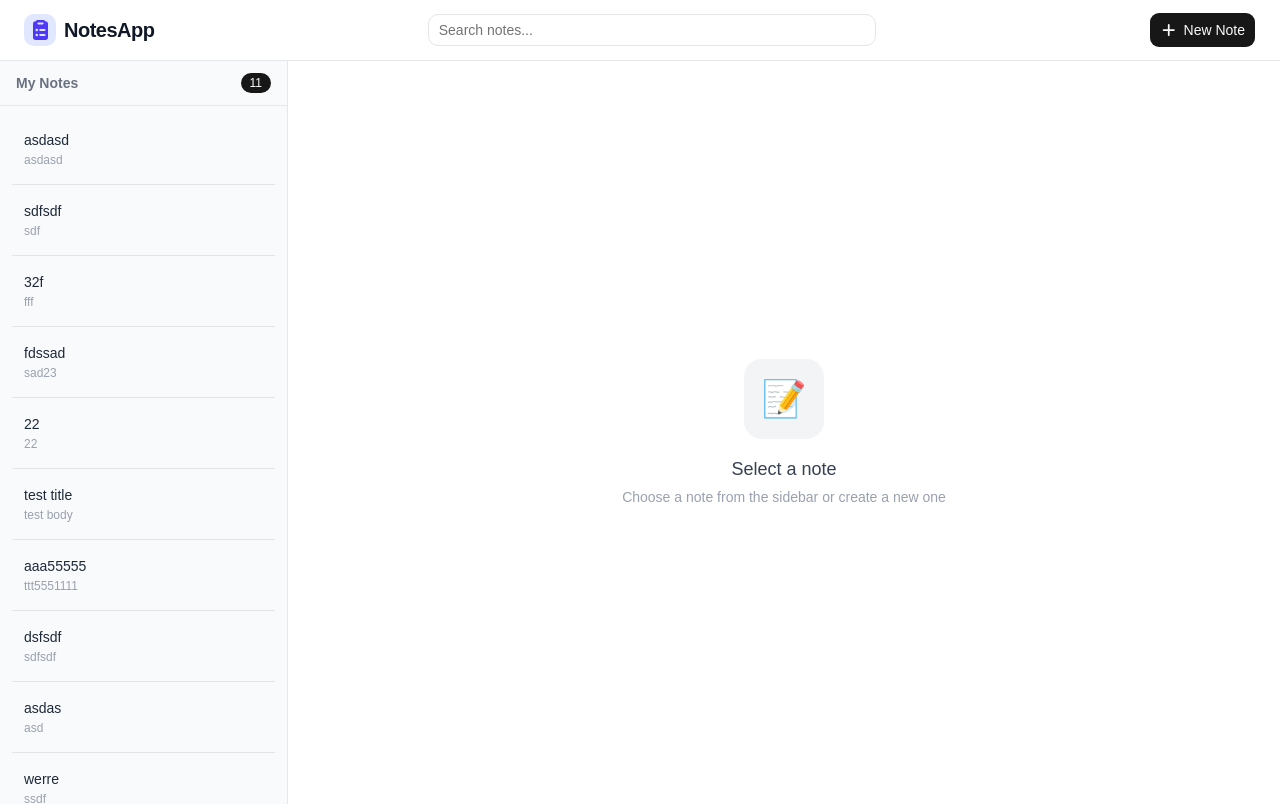
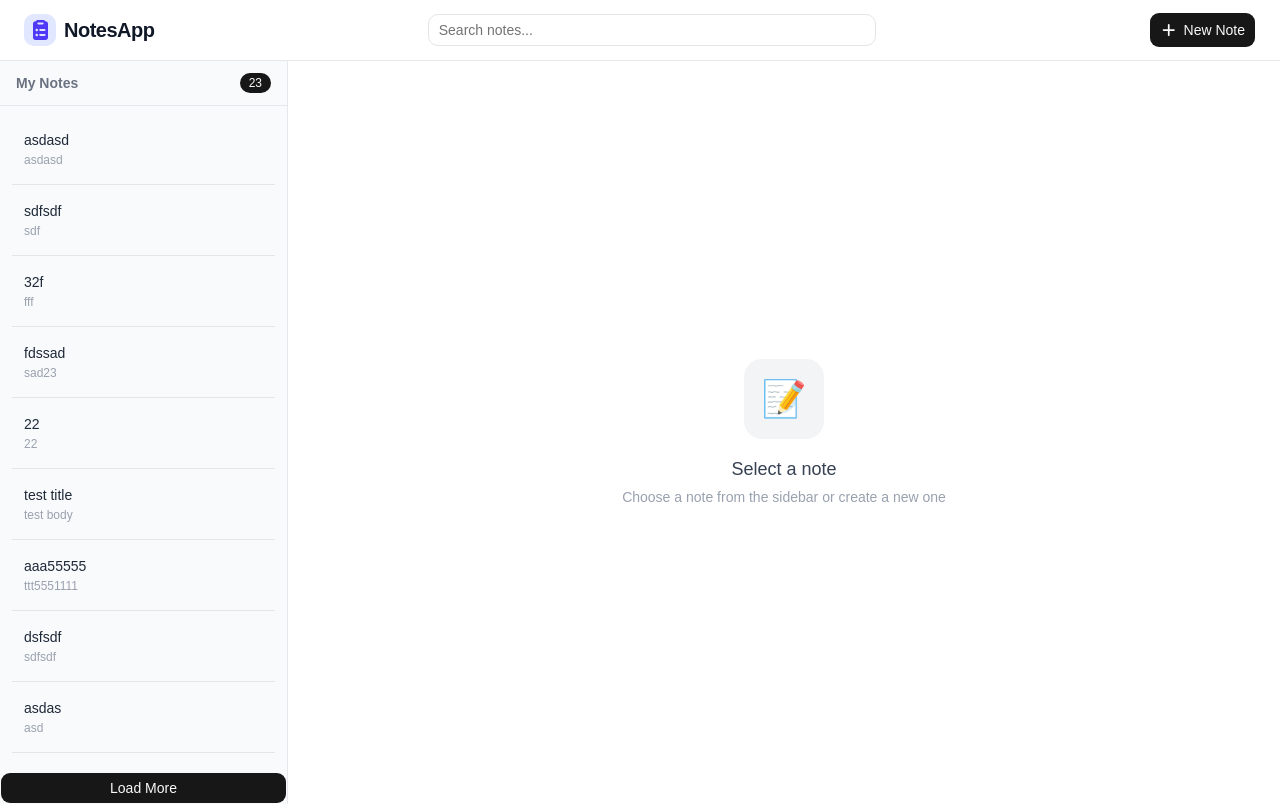
Before and after one commit to IhorAbovian/react-notes-app, a React (Vite) app: page / in a window 1280 px wide. Built offline with nearby package versions, Linux system fonts and the light colour scheme; data requests are answered from the project's data file.

Commit message:
feat: pagination in Sidebar

```diff
--- a/db/db.json
+++ b/db/db.json
@@ -3,16 +3,18 @@
     {
       "title": "asdasd",
       "body": "asdasd",
-      "tags": "asd",
+      "tags": "asd, ввв, вввы",
       "createdAt": "2026-06-17T22:51:24.067Z",
-      "id": "tXSetVp36wM"
+      "id": "tXSetVp36wM",
+      "updatedAt": "2026-06-26T23:19:18.908Z"
     },
     {
       "title": "sdfsdf",
       "body": "sdf",
-      "tags": ",asd,as,asda,saddas,asdasd",
+      "tags": "asd",
       "createdAt": "2026-06-17T22:57:19.460Z",
-      "id": "T9OMzL7bDfM"
+      "id": "T9OMzL7bDfM",
+      "updatedAt": "2026-06-26T23:18:16.708Z"
     },
     {
       "title": "32f",
@@ -84,6 +86,102 @@
       "createdAt": "2026-06-24T22:35:12.610Z",
       "updatedAt": "2026-06-24T22:35:12.610Z",
       "id": "DbveXMWNFNc"
+    },
+    {
+      "title": "111",
+      "body": "222",
+      "tags": "new3",
+      "createdAt": "2026-06-27T00:18:50.392Z",
+      "updatedAt": "2026-06-27T00:18:50.392Z",
+      "id": "W_wAGaWLYpc"
+    },
+    {
+      "title": "222",
+      "body": "ddd",
+      "tags": "sss",
+      "createdAt": "2026-06-27T01:52:52.683Z",
+      "updatedAt": "2026-06-27T01:52:52.683Z",
+      "id": "doXbQpMfBPM"
+    },
+    {
+      "title": "asd",
+      "body": "asd",
+      "tags": "asd",
+      "createdAt": "2026-06-27T01:52:56.779Z",
+      "updatedAt": "2026-06-27T01:52:56.779Z",
+      "id": "kcWjAj6wH_A"
+    },
+    {
+      "title": "asd",
+      "body": "asdasd",
+      "tags": "ass",
+      "createdAt": "2026-06-27T01:53:02.598Z",
+      "updatedAt": "2026-06-27T01:53:02.598Z",
+      "id": "slK3tda5sYo"
+    },
+    {
+      "title": "fgthg",
+      "body": "thth",
+      "tags": "thth",
+      "createdAt": "2026-06-27T01:53:07.330Z",
+      "updatedAt": "2026-06-27T01:53:07.330Z",
+      "id": "_awuwubXgvs"
+    },
+    {
+      "title": "th",
+      "body": "tthth",
+      "tags": "tttt",
+      "createdAt": "2026-06-27T01:53:12.381Z",
+      "updatedAt": "2026-06-27T01:53:12.381Z",
+      "id": "XrGmUTwZPZQ"
+    },
+    {
+      "title": "dfvdfv",
+      "body": "dfvdfv",
+      "tags": "dfvdfv, 222",
+      "createdAt": "2026-06-27T01:53:16.747Z",
+      "updatedAt": "2026-06-27T11:58:46.925Z",
+      "id": "x8oeIqau72o"
+    },
+    {
+      "title": "dfvdfv",
+      "body": "dfvdfv",
+      "tags": "",
+      "createdAt": "2026-06-27T01:53:19.782Z",
+      "updatedAt": "2026-06-27T01:53:19.782Z",
+      "id": "3h7M1JFuVpo"
+    },
+    {
+      "title": "dfvdfv",
+      "body": "dfvdfv",
+      "tags": "",
+      "createdAt": "2026-06-27T01:53:22.914Z",
+      "updatedAt": "2026-06-27T01:53:22.914Z",
+      "id": "TmsuUg-bWE0"
+    },
+    {
+      "title": "dfvdfvdfvfd",
+      "body": "dfsssd",
+      "tags": "",
+      "createdAt": "2026-06-27T01:53:28.062Z",
+      "updatedAt": "2026-06-27T01:53:28.062Z",
+      "id": "IGF1PKAtBYU"
+    },
+    {
+      "title": "dfvdffd",
+      "body": "vdfvdfv",
+      "tags": "",
+      "createdAt": "2026-06-27T01:53:31.098Z",
+      "updatedAt": "2026-06-27T01:53:31.098Z",
+      "id": "8QJ5aBw5RWA"
+    },
+    {
+      "title": "dfdffd",
+      "body": "dfdf",
+      "tags": "",
+      "createdAt": "2026-06-27T01:53:34.179Z",
+      "updatedAt": "2026-06-27T01:53:34.179Z",
+      "id": "HUJe5EcWTmI"
     }
   ],
   "tags": [
@@ -102,6 +200,34 @@
     {
       "name": "new2",
       "id": "1N933J6azsk"
+    },
+    {
+      "name": "new3",
+      "id": "eU3JegDYjx0"
+    },
+    {
+      "name": "sss",
+      "id": "C_G5wRep5Hg"
+    },
+    {
+      "name": "asd",
+      "id": "KQRFJEgMkb8"
+    },
+    {
+      "name": "ass",
+      "id": "DaYpyYKXbKI"
+    },
+    {
+      "name": "thth",
+      "id": "m_qEJ2qge78"
+    },
+    {
+      "name": "tttt",
+      "id": "WAQLIJ_WjY4"
+    },
+    {
+      "name": "dfvdfv",
+      "id": "AlbzeB5xDM8"
     }
   ],
   "$schema": "./node_modules/json-server/schema.json"
--- a/src/api/notes.ts
+++ b/src/api/notes.ts
@@ -17,8 +17,12 @@ export type Note = {
   updatedAt?: string;
 };
 
-export const fetchNotes = async (options?: { query?: string }) => {
-  const { query = "" } = options || {};
+export const fetchNotes = async (options?: {
+  query?: string;
+  _page?: number;
+  _limit?: number;
+}) => {
+  const { query = "", _page, _limit } = options || {};
 
   try {
     let url = `${BACKEND_URL}/notes`;
@@ -28,6 +32,9 @@ export const fetchNotes = async (options?: { query?: string }) => {
       const where = {
         or: [{ title: { contains: query } }, { tags: { contains: query } }],
       };
+
+      if (_page) params.set("_page", _page.toString());
+      if (_limit) params.set("_limit", _limit.toString());
 
       params.set("_where", JSON.stringify(where));
     }
--- a/src/components/Sidebar/Sidebar.tsx
+++ b/src/components/Sidebar/Sidebar.tsx
@@ -1,9 +1,12 @@
-import { useEffect } from "react";
+import { useEffect, useState } from "react";
 import { fetchNotes } from "../../api/notes.ts";
 import { useNotes } from "../../state/notes";
 import { useNavigate, useParams, useSearchParams } from "react-router";
 import { Badge } from "../ui/badge.tsx";
 import { Separator } from "../ui/separator.tsx";
+import { Button } from "../ui/button.tsx";
+
+const LIMIT = 20;
 
 const Sidebar = () => {
   // const { query } = useFilters();
@@ -14,17 +17,21 @@ const Sidebar = () => {
 
   const { notes, setNotes } = useNotes();
 
+  const [page, setPage] = useState(1);
+
   useEffect(() => {
     const query = searchParams.get("query") || "";
 
     (async () => {
       const { data } = await fetchNotes({
         query,
+        _page: page,
+        _limit: LIMIT,
       });
 
-      setNotes(data);
+      setNotes((prev) => [...prev, ...data]);
     })();
-  }, [searchParams]);
+  }, [searchParams, page, setNotes]);
 
   const handleNoteClick = (id: string) => {
     const params = new URLSearchParams(searchParams);
@@ -71,6 +78,11 @@ const Sidebar = () => {
           </div>
         ))}
       </div>
+      <div className="pt-2">
+        <Button className="w-full" onClick={() => setPage((p) => p + 1)}>
+          Load More
+        </Button>
+      </div>
     </aside>
   );
 };
--- a/src/pages/EditePage.tsx
+++ b/src/pages/EditePage.tsx
@@ -71,7 +71,7 @@ export const EditPage = () => {
       return;
     }
 
-    let finalTags = selectedNote?.tags || [];
+    let finalTags = selectedNote?.tags ?? "";
 
     if (updatedTags !== null) {
       finalTags = updatedTags.map((tag) => tag.value).join(", ");
--- a/src/state/notes.ts
+++ b/src/state/notes.ts
@@ -6,7 +6,7 @@ type NotesStore = {
   selectedNote: Note | null;
   setSelectedNote: (note: Note | null) => void;
   isFetched: boolean;
-  setNotes: (notes: Note[]) => void;
+  setNotes: (notes: Note[] | ((prev: Note[]) => Note[])) => void;
   removeNote: (id: string) => void;
   addNote: (note: Note) => void;
   editNote: (updatedNote: Note) => void;
@@ -23,7 +23,10 @@ export const useNotes = create<NotesStore>((set) => {
     isFetched: false,
     selectedNote: null,
     setSelectedNote: (selectedNote) => set({ selectedNote }),
-    setNotes: (notes: Note[]) => set({ notes }),
+    setNotes: (notes: Note[] | ((prev: Note[]) => Note[])) =>
+      set((state) => ({
+        notes: typeof notes === "function" ? notes(state.notes) : notes,
+      })),
     removeNote: (id: string) =>
       set((state) => ({
         notes: state.notes.filter((note: Note) => note.id !== id),
@@ -34,8 +37,13 @@ export const useNotes = create<NotesStore>((set) => {
       })),
     editNote: (updatedNote: Note) =>
       set((state) => ({
-        notes: state.notes.map((note: Note) => (note.id === updatedNote.id ? updatedNote : note)),
-        selectedNote: state.selectedNote?.id === updatedNote.id ? updatedNote : state.selectedNote,
+        notes: state.notes.map((note: Note) =>
+          note.id === updatedNote.id ? updatedNote : note,
+        ),
+        selectedNote:
+          state.selectedNote?.id === updatedNote.id
+            ? updatedNote
+            : state.selectedNote,
       })),
   };
 });
```
